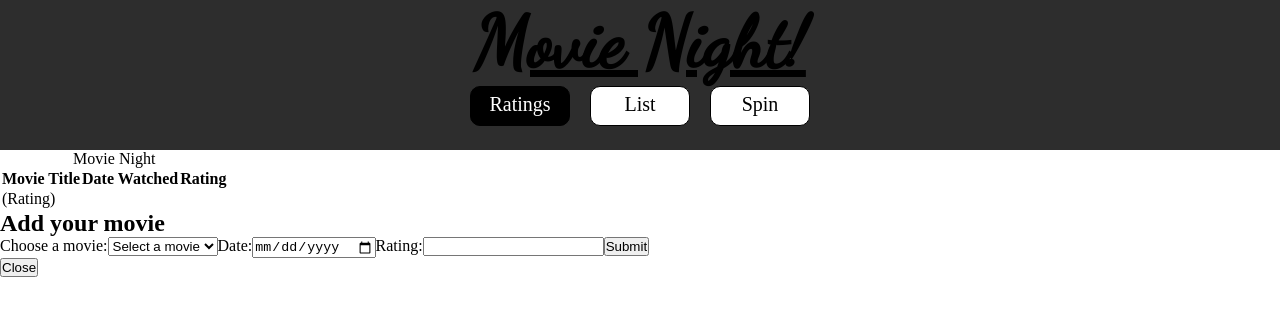
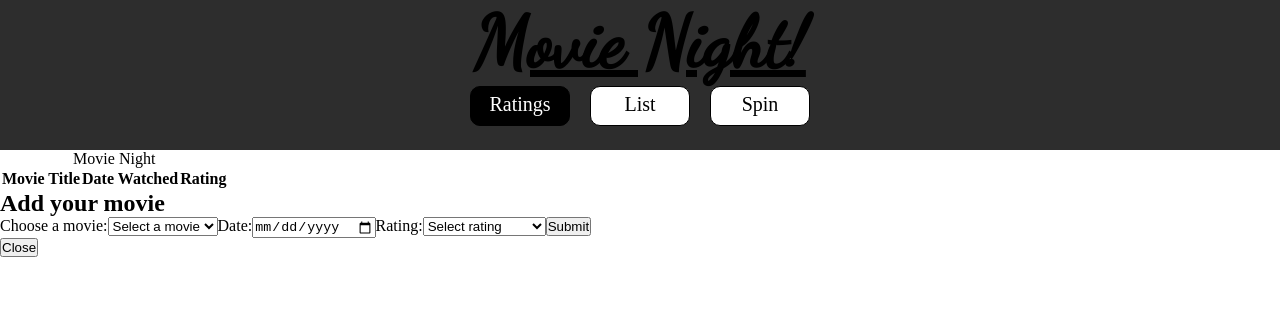
Before and after one commit to Andrew-Wand/movielist-app-react, a React (Create React App) app: page / in a window 1280 px wide. Shown: the top 316 px of the page. Built offline with nearby package versions, Linux system fonts and the light colour scheme.

Commit message:
code cleanup

```diff
--- a/src/components/MovieList.jsx
+++ b/src/components/MovieList.jsx
@@ -1,4 +1,4 @@
-import React, { useState, useMemo } from "react";
+import React, { useState, useMemo, useEffect } from "react";
 
 import MovieListModal from "./MovieListModal";
 
@@ -52,6 +52,15 @@ const useSortableData = (items, config = null) => {
 function MovieList({ movies, movieList, setMovieList }) {
   // const { movies, movieList, setMovieList } = props;
 
+  useEffect(() => {
+    const json = JSON.stringify(movieList);
+    window.localStorage.setItem("movieList", json);
+  }, [movieList]);
+
+  const localMovie = localStorage.getItem("movieList")
+    ? JSON.parse(localStorage.getItem("movieList"))
+    : [];
+
   const [movieName, setMovieName] = useState("");
 
   const { items, requestSort, getClassNameFor } = useSortableData(movieList);
--- a/src/components/MovieListModal.jsx
+++ b/src/components/MovieListModal.jsx
@@ -1,3 +1,4 @@
+import { useEffect } from "react";
 function MovieListModal({
   movies,
   movieName,
--- a/src/components/RatingTable.jsx
+++ b/src/components/RatingTable.jsx
@@ -9,8 +9,7 @@ function RatingTable({ movieList }) {
 
   const [movieTitle, setMovieTitle] = useState("Select a movie");
   const [date, setDate] = useState("");
-
-  const [formTitle, setFormTitle] = useState([]);
+  const [rating, setRating] = useState();
 
   let handleMovieChange = (e) => {
     setMovieTitle(e.target.value);
@@ -18,6 +17,10 @@ function RatingTable({ movieList }) {
 
   let handleDateChange = (e) => {
     setDate(e.target.value);
+  };
+
+  let handleRatingChange = (e) => {
+    setRating(e.target.value);
   };
 
   const addWatchedMovie = (watchedMovie) => {
@@ -30,7 +33,7 @@ function RatingTable({ movieList }) {
     const movie = {
       title: movieTitle,
       date: date,
-      // rating: rating
+      rating: rating,
     };
     addWatchedMovie(movie);
   };
@@ -49,15 +52,13 @@ function RatingTable({ movieList }) {
           </thead>
 
           <tbody>
-            <tr>
-              {watchedMovies.map((movie) => (
-                <div>
-                  <td>{movie.title}</td>
-                  <td>{movie.date}</td>
-                </div>
-              ))}
-              <td>(Rating)</td>
-            </tr>
+            {watchedMovies.map((movie, index) => (
+              <tr key={index}>
+                <td>{movie.title}</td>
+                <td>{movie.date}</td>
+                <td>{movie.rating}</td>
+              </tr>
+            ))}
           </tbody>
         </table>
       </div>
@@ -84,7 +85,19 @@ function RatingTable({ movieList }) {
               <input type="date" onChange={handleDateChange} />
 
               <label htmlFor="rating">Rating:</label>
-              <input type="text" />
+              <select name="rating" id="rating" onChange={handleRatingChange}>
+                <option value="">Select rating</option>
+                <option value="10">(10) Masterpiece</option>
+                <option value="9">(9) Great</option>
+                <option value="8">(8) Very Good</option>
+                <option value="7">(7) Good</option>
+                <option value="6">(6) Fine</option>
+                <option value="5">(5) Average</option>
+                <option value="4">(4) Bad</option>
+                <option value="3">(3) Very Bad</option>
+                <option value="2">(2) Horrible</option>
+                <option value="1">(1) Appalling</option>
+              </select>
               <input type="submit" value="Submit" />
             </form>
           </div>
```
